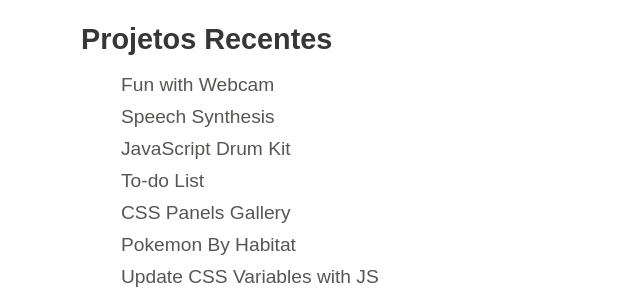
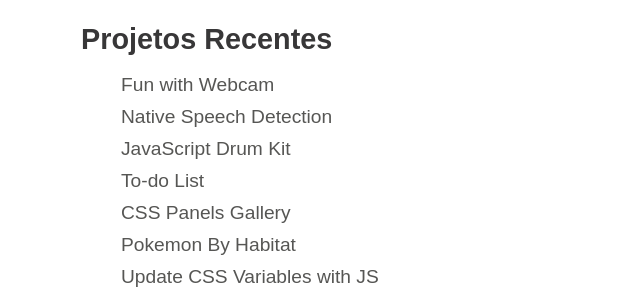
Before and after one commit to karolinedealencar/karolinedealencar.com.br, a Jekyll site: the page cv.html, which Jekyll copies as it is, in a window 1280 px wide. Shown: the part 843-1143 px from the top of the page, without its empty margins (47-687 px from the left). Built offline with Jekyll 4.4.1, drawn with Linux system fonts in a browser that asks for light colours.

Commit message:
Update cv.html

```diff
--- a/cv.html
+++ b/cv.html
@@ -214,8 +214,8 @@
               </a>
             </li>
             <li>
-              <a href="https://karolinedealencar.github.io/speech-synthesis/" target="_blank">
-                Speech Synthesis
+              <a href="https://karolinedealencar.github.io/native-speech-recognition/" target="_blank">
+                Native Speech Detection
               </a>
             </li>
             <li>
```
